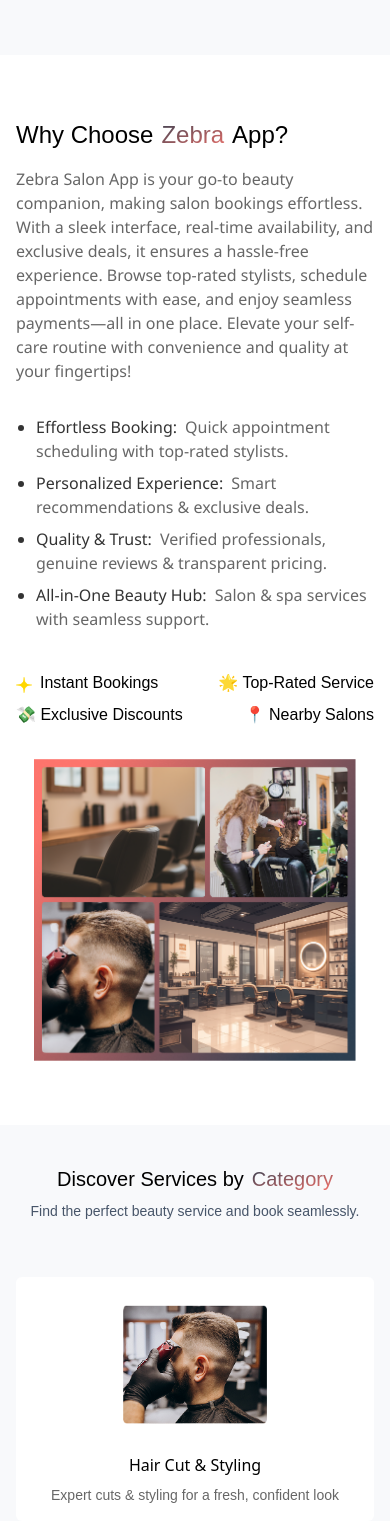
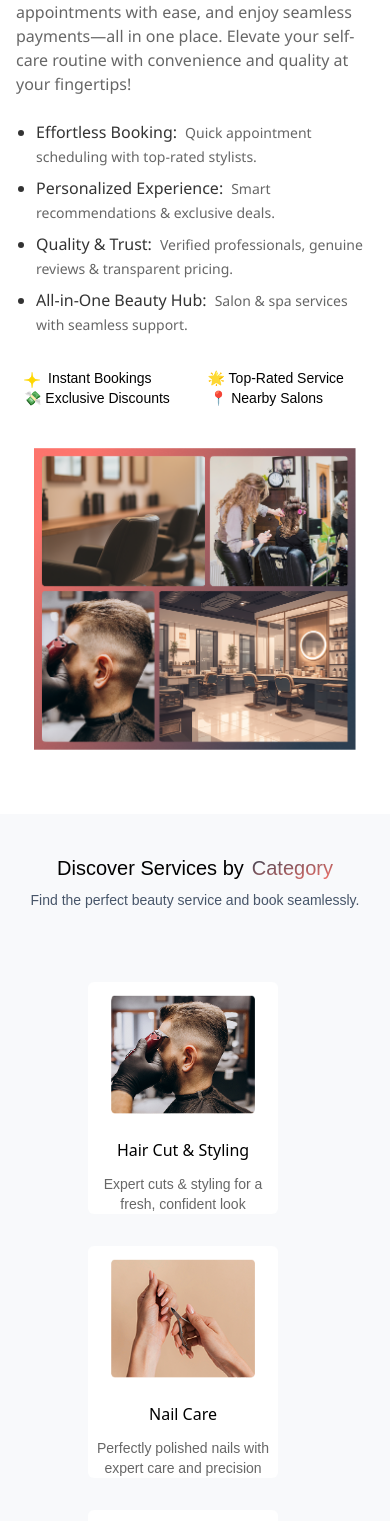
Before and after one commit to 1ThomasShelby1/my-repo-1st, a React (Vite) app: page / in a window 390 px wide. Shown: the part 2002-3523 px from the top of the page. Built offline with nearby package versions, Linux system fonts and the light colour scheme.

Commit message:
Your commit message here

```diff
--- a/src/components/About.jsx
+++ b/src/components/About.jsx
@@ -8,7 +8,7 @@
       {/* Text Section */}
       <div className="w-full md:w-1/2">
         <div>
-          <h2 className="text-2xl md:text-3xl font-montserrat text-black">
+          <h2 className="text-2xl md:text-3xl font-montserrat text-black -mt-2">
             Why Choose
             <span className="px-2 inline-block text-transparent bg-clip-text bg-[linear-gradient(to_bottom_right,rgb(44,62,80),rgb(253,116,108))]">
               Zebra
@@ -26,34 +26,34 @@
           with convenience and quality at your fingertips!
         </p>
 
-        <ul className="list-disc pl-5 mt-4 space-y-2 font-segoe text-black/80">
+        <ul className="list-disc pl-5 mt-2 space-y-2 font-segoe text-black/80">
           <li>
             Effortless Booking:
-            <span className="pl-2 text-black/60">
+            <span className="pl-2 text-black/60 text-sm">
               Quick appointment scheduling with top-rated stylists.
             </span>
           </li>
           <li>
             Personalized Experience:
-            <span className="pl-2 text-black/60">
+            <span className="pl-2 text-black/60 text-sm">
               Smart recommendations & exclusive deals.
             </span>
           </li>
           <li>
             Quality & Trust:
-            <span className="pl-2 text-black/60">
+            <span className="pl-2 text-black/60 text-sm">
               Verified professionals, genuine reviews & transparent pricing.
             </span>
           </li>
           <li>
             All-in-One Beauty Hub:
-            <span className="pl-2 text-black/60">
+            <span className="pl-2 text-black/60 text-sm">
               Salon & spa services with seamless support.
             </span>
           </li>
         </ul>
 
-        <div className="mt-10 space-y-2 font-poppins">
+        <div className="mt-6 font-poppins text-sm p-2">
           <div className="flex flex-wrap items-center">
             <img
               src="/Vector.png"
@@ -61,11 +61,11 @@
               className="w-4 h-4 mr-2 mt-1"
             />
             <span>Instant Bookings</span>
-            <span className="ml-auto">🌟 Top-Rated Service</span>
+            <span className="ml-14">🌟 Top-Rated Service</span>
+          <div className="flex justify-between text-sm">
+            <span className="whitespace-nowrap mr-10">💸 Exclusive Discounts</span>
+            <span className=" whitespace-nowrap">📍 Nearby Salons</span>
           </div>
-          <div className="flex justify-between">
-            <span>💸 Exclusive Discounts</span>
-            <span>📍 Nearby Salons</span>
           </div>
         </div>
       </div>
--- a/src/components/Category.jsx
+++ b/src/components/Category.jsx
@@ -15,100 +15,100 @@
               Category
             </span>
           </div>
-          <h1 className="font-montserrat text-slate-600 text-sm sm:text-base md:text-lg">
+          <h1 className="font-montserrat text-slate-600 text-sm  md:text-lg">
             Find the perfect beauty service and book seamlessly.
           </h1>
         </div>
       </div>
 
-      <div className="px-4 sm:px-6 md:px-12 lg:px-36 py-10">
+      <div className="px-2 sm:px-6 md:px-12 lg:px-36 py-14 ml-20">
         <div className="grid grid-cols-1 sm:grid-cols-2 lg:grid-cols-3 gap-8">
           {/* Card 1 */}
-          <div className="bg-white rounded-md p-4 flex flex-col items-center min-w-0">
+          <div className="bg-white rounded-md flex flex-col items-center w-[190px] space-y-3">
             <img
               src={C}
               alt="Hair Cut & Styling"
               className="w-36 h-36 sm:w-40 sm:h-40 object-contain"
             />
-            <span className="text-black mt-4 text-base sm:text-lg">
+            <span className="text-black mt-1 text-base sm:text-lg">
               Hair Cut & Styling
             </span>
-            <p className="font-poppins text-center text-black/60 mt-2 text-sm sm:text-base">
+            <p className="font-poppins text-center text-black/60 mx-2 text-sm ">
               Expert cuts & styling for a fresh, confident look
             </p>
           </div>
 
           {/* Card 2 */}
-          <div className="bg-white rounded-md p-4 flex flex-col items-center min-w-0">
+          <div className="bg-white rounded-md flex flex-col items-center w-[190px] space-y-3">
             <img
               src="/C-4 (2).png"
               alt="Nail Care"
               className="w-36 h-36 sm:w-40 sm:h-40 object-contain"
             />
-            <span className="text-black mt-4 text-base sm:text-lg">
+            <span className="text-black mt-1 text-base sm:text-lg">
               Nail Care
             </span>
-            <p className="font-poppins text-center text-black/60 mt-2 text-sm sm:text-base">
+            <p className="font-poppins text-center text-black/60 mt-2 text-sm sm:text-">
               Perfectly polished nails with expert care and precision
             </p>
           </div>
 
           {/* Card 3 */}
-          <div className="bg-white rounded-md p-4 flex flex-col items-center min-w-0">
+          <div className="bg-white rounded-md flex flex-col items-center w-[190px] space-y-3">
             <img
               src="/C-4 (3).png"
               alt="Body Spa"
               className="w-36 h-36 sm:w-40 sm:h-40 object-contain"
             />
-            <span className="text-black mt-4 text-base sm:text-lg">
+            <span className="text-black mt-1 text-base sm:text-lg">
               Body Spa
             </span>
-            <p className="font-poppins text-center text-black/60 mt-2 text-sm sm:text-base">
+            <p className="font-poppins text-center text-black/60 mt-2 text-sm ">
               Relax, rejuvenate, and restore with expert spa treatments.
             </p>
           </div>
 
           {/* Card 4 */}
-          <div className="bg-white rounded-md p-4 flex flex-col items-center min-w-1/3">
+          <div className="bg-white rounded-md flex flex-col items-center w-[190px] space-y-3">
             <img
               src="/C-4 (8).png"
               alt="Facial & Skin care"
               className="w-36 h-36 sm:w-40 sm:h-40 object-contain"
             />
-            <span className="text-black mt-4 text-base sm:text-lg">
+            <span className="text-black mt-1 text-base sm:text-lg">
               Facial & Skin care
             </span>
-            <p className="font-poppins text-center text-black/60 mt-2 text-sm sm:text-base">
+            <p className="font-poppins text-center text-black/60 mt-2 text-sm ">
               Radiant skin with expert facial care. Fresh, confident look
             </p>
           </div>
 
           {/* Card 5 */}
-          <div className="bg-white rounded-md p-4 flex flex-col items-center min-w-0">
+          <div className="bg-white rounded-md flex flex-col items-center w-[190px] space-y-3">
             <img
               src="/C-4 (7).png"
               alt="Hair Color"
               className="w-36 h-36 sm:w-40 sm:h-40 object-contain"
             />
-            <span className="text-black mt-4 text-base sm:text-lg">
+            <span className="text-black mt-1 text-base sm:text-lg">
               Hair Color
             </span>
-            <p className="font-poppins text-center text-black/60 mt-2 text-sm sm:text-base">
+            <p className="font-poppins text-center text-black/60 mt-2 text-sm ">
               Vibrant, long-lasting color tailored to your style
             </p>
           </div>
 
           {/* Card 6 */}
-          <div className="bg-white rounded-md p-2 flex flex-col items-center min-w-0">
+          <div className="bg-white rounded-md flex flex-col items-center w-[190px] space-y-3">
             <img
               src="/C-4 (6).png"
               alt="Makeup"
               className="w-36 h-36 sm:w-40 sm:h-40 object-contain"
             />
-            <span className="text-black mt-4 text-base sm:text-lg">
+            <span className="text-black mt-1 text-base sm:text-lg">
               Makeup
             </span>
-            <p className="font-poppins text-center text-black/60 mt-2 text-sm sm:text-base">
+            <p className="font-poppins text-center text-black/60 mt-2 text-sm ">
               Flawless, professional makeup for every occasion.
             </p>
           </div>
--- a/src/components/Contact.jsx
+++ b/src/components/Contact.jsx
@@ -3,16 +3,16 @@
 const Compo5 = () => {
   return (
     <div id='Contact' className=" max-w-screen min-h-screen flex items-center justify-center bg-[linear-gradient(180deg,#FFFFFF_23.36%,#FD746C_100%)] sm:px-32 py-28 pt-32 xs:pt-16 xs:px-3 p-2 ">
-      <div className="bg-white shadow-xl w-full max-w-6xl rounded-xl flex flex-col md:flex-row overflow-hidden">
+      <div className="bg-white shadow-xl w-full max-w-6xl rounded-xl flex flex-col md:flex-row overflow-hidden mt-5">
         {/* Left Panel */}
         <div className="md:w-1/2 bg-gradient-to-br from-[#2C3E50] to-[#FD746C] p-8 text-white flex flex-col justify-between m-2 rounded-md">
           <div>
             <h2 className="text-2xl font-Montserrat mb-2">Contact Information</h2>
             <p className="text-sm font-poppins text-white/80">Say something to start a live chat!</p>
           </div>
-          <div className="flex flex-col items-center mb-16 md:mt-0 ">
+          <div className="flex flex-col items-center sm:mb-24  mt-12 ">
             <img
-              className="w-36 h-16 object-contain"
+              className="w-36 h-auto object-contain "
               src="\Group 7 (2) 1.png"
               alt="Logo"
             />
--- a/src/components/Img_Section.jsx
+++ b/src/components/Img_Section.jsx
@@ -10,16 +10,16 @@
         playsInline
         className="absolute z-0 w-auto min-w-full min-h-full max-w-none"
       >
-        <source src="https://www.w3schools.com/html/mov_bbb.mp4" type="video/mp4" />
+        <source src="/Group-15.mp4" type="video/mp4" />
 
         Your browser does not support the video tag.
       </video>
       <h1 className="relative z-10 text-white text-center pt-16 font-segoe text-4xl xs:text-2xl sm:text-4xl md:text-3xl">
         Your Beauty, Your Way—Download Now!
       </h1>
-      <div className='flex justify-center mr-48 pt-4 '>
+      <div className='flex justify-center mr-40 pt-4 '>
         <li className='grid grid-cols-2 gap-60 xs:gap-[180px]'>
-        <button className=''>
+        <button className='mr-2'>
           <img className='absolute ' src="/Google_Play_Store_badge_EN.svg" alt="" />
         </button>
         <button className=''>
```
Also changed, not shown: src/components/Footer.jsx (+26 -25 lines), src/components/How_It_Works.jsx (+4 -4 lines), 2 other files (tests, documents, lock files or other folders).
